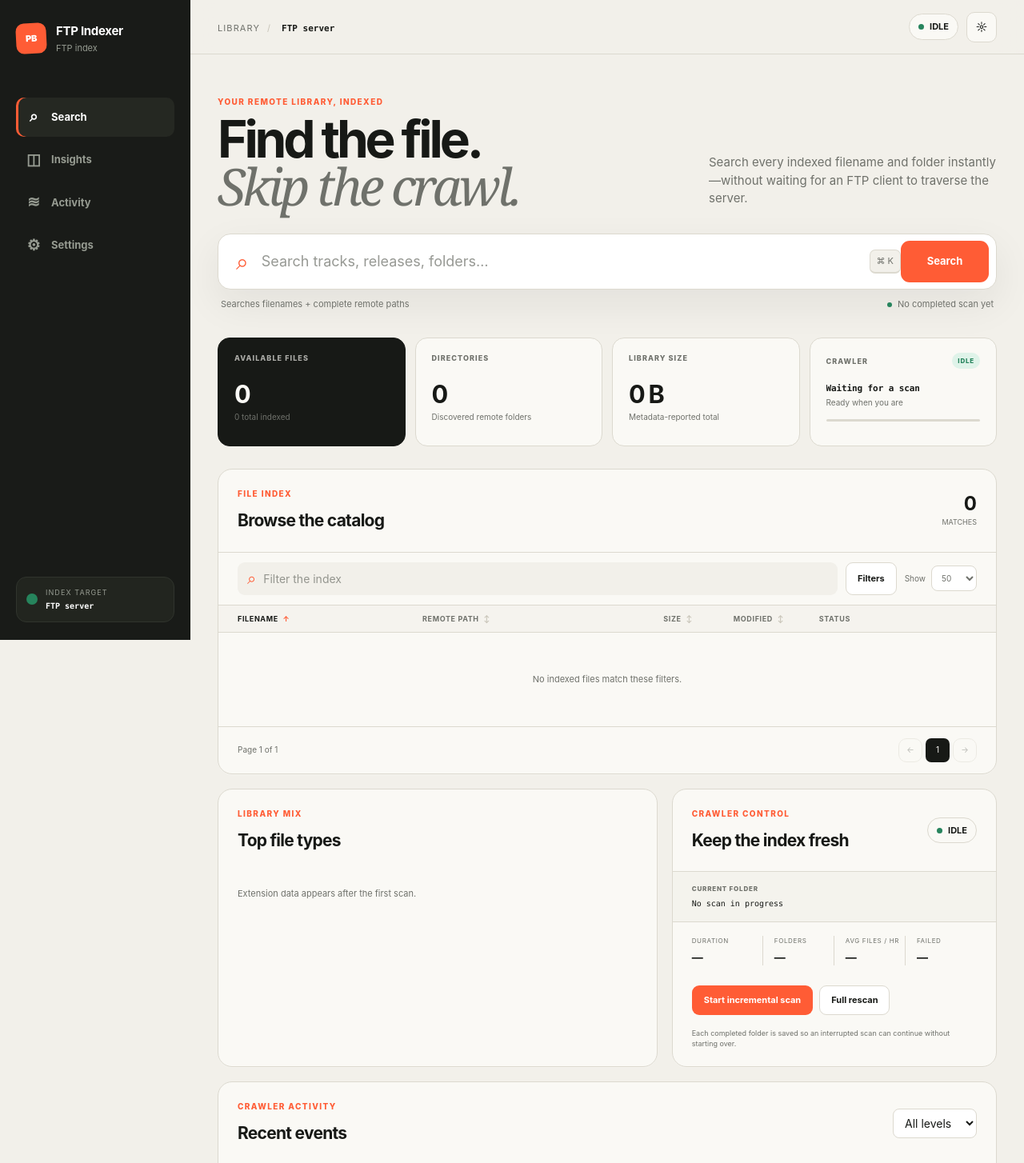
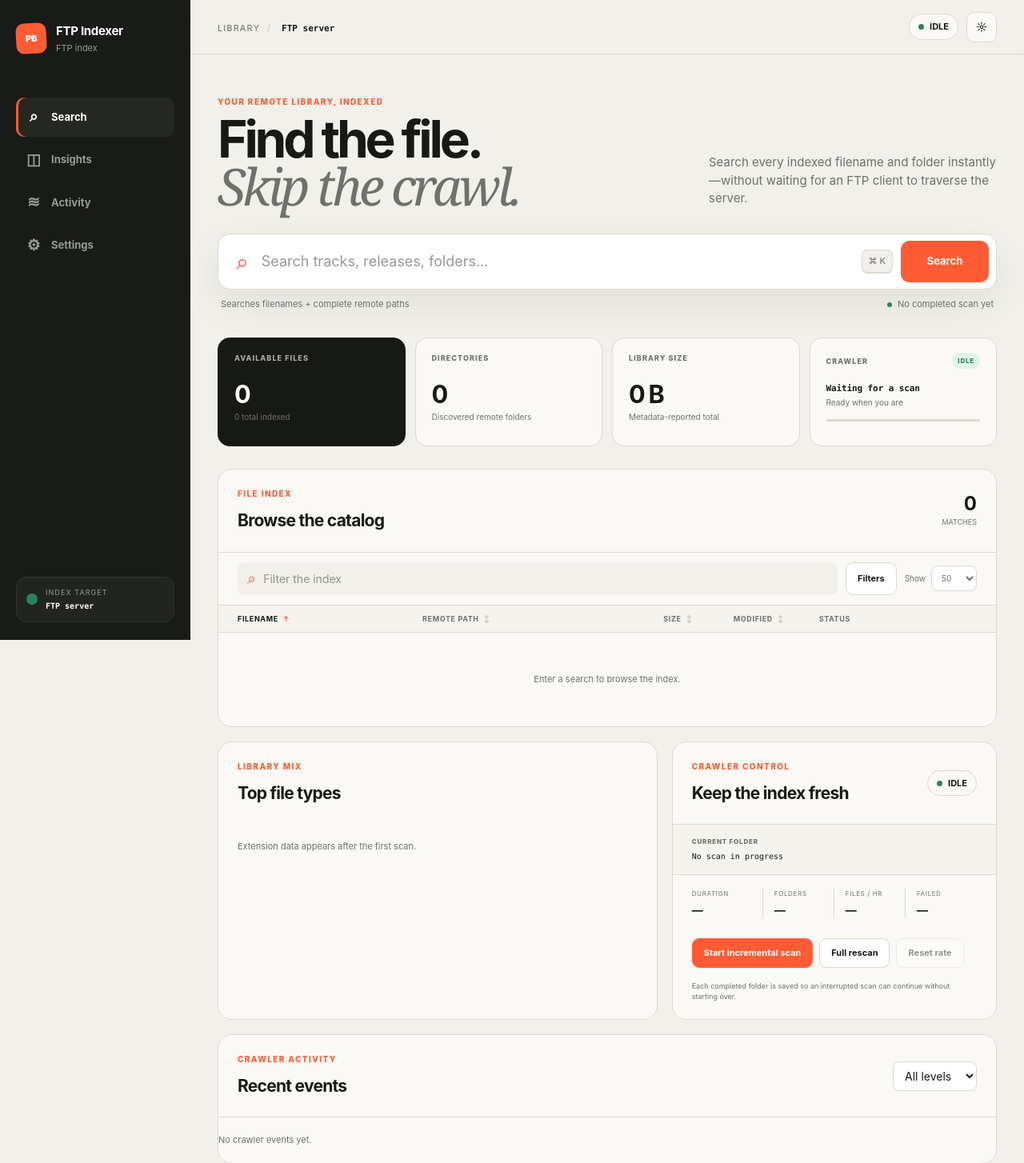
Before and after one commit to t-MURO/ftp-crawler, a FastAPI app: page / in a window 1280 px wide. Shown: the top 1454 px of the page at 80% size. Run offline with FastAPI, Linux system fonts and the light colour scheme; data that the repository does not hold is empty; parts of the project's set-up code (start-up, migrations or seed data) failed here and were passed over.

Commit message:
Add resettable crawl rate and empty search state

```diff
--- a/app/static/app.js
+++ b/app/static/app.js
@@ -21,9 +21,14 @@
   const csrfToken = document.body.dataset.csrfToken;
   const byId = (id) => document.getElementById(id);
   const resultsBody = byId("results-body");
+  const resultsPanel = resultsBody.closest(".results-panel");
+  const resultsPagination = byId("results-pagination");
   const queryInput = byId("query");
   const heroQuery = byId("hero-query");
+  const rateMeterStorageKey = "ftp-indexer-rate-meter";
   let searchInFlight = false;
+  let latestScan = null;
+  let rateMeter = loadRateMeter();
 
   function escapeHtml(value) {
     return String(value ?? "")
@@ -75,6 +80,50 @@
     if (value < 60) return `${value}s`;
     if (value < 3600) return `${Math.floor(value / 60)}m ${value % 60}s`;
     return `${Math.floor(value / 3600)}h ${Math.floor((value % 3600) / 60)}m`;
+  }
+
+  function loadRateMeter() {
+    try {
+      const value = JSON.parse(window.localStorage.getItem(rateMeterStorageKey));
+      if (
+        value
+        && typeof value.scanId === "string"
+        && Number.isFinite(value.files)
+        && Number.isFinite(value.resetAt)
+      ) {
+        return value;
+      }
+    } catch {
+      // The rate meter still works for this page when storage is unavailable.
+    }
+    return null;
+  }
+
+  function saveRateMeter(value) {
+    rateMeter = value;
+    try {
+      window.localStorage.setItem(rateMeterStorageKey, JSON.stringify(value));
+    } catch {
+      // Keep the in-memory baseline when storage is unavailable.
+    }
+  }
+
+  function processedFiles(scan) {
+    return Number(scan?.new || 0)
+      + Number(scan?.updated || 0)
+      + Number(scan?.unchanged || 0);
+  }
+
+  function displayedFilesPerHour(scan) {
+    if (!scan) return null;
+    if (!rateMeter || rateMeter.scanId !== scan.id) {
+      return scan.files_per_hour;
+    }
+    const finishedAt = scan.finished_at ? Date.parse(scan.finished_at) : NaN;
+    const measuredAt = Number.isFinite(finishedAt) ? finishedAt : Date.now();
+    const elapsedSeconds = Math.max(1, (measuredAt - rateMeter.resetAt) / 1000);
+    const filesSinceReset = Math.max(0, processedFiles(scan) - rateMeter.files);
+    return Math.round(filesSinceReset * 3600 / elapsedSeconds);
   }
 
   async function api(path, options = {}) {
@@ -189,6 +238,18 @@
     }).join("");
   }
 
+  function renderSearchPrompt(message) {
+    resultsPanel.classList.remove("is-searching");
+    resultsBody.removeAttribute("aria-busy");
+    resultsBody.innerHTML = `
+      <tr class="empty-row">
+        <td colspan="6">${escapeHtml(message)}</td>
+      </tr>`;
+    byId("result-total").textContent = "0";
+    renderPagination(1, 1);
+    resultsPagination.classList.add("hidden");
+  }
+
   function renderPagination(page, pages) {
     state.page = page;
     state.pages = pages;
@@ -211,11 +272,22 @@
 
   async function runSearch({ scroll = false } = {}) {
     if (state.controller) state.controller.abort();
+    state.controller = null;
+    if (state.q.length < 2) {
+      searchInFlight = false;
+      renderSearchPrompt(
+        state.q.length
+          ? "Enter at least two characters to search."
+          : "Enter a search to browse the index.",
+      );
+      if (scroll) byId("results-title").scrollIntoView({ behavior: "smooth", block: "start" });
+      return;
+    }
     const controller = new AbortController();
     const hasVisibleResults = Boolean(resultsBody.querySelector(".result-row"));
     state.controller = controller;
     searchInFlight = true;
-    resultsBody.closest(".results-panel").classList.add("is-searching");
+    resultsPanel.classList.add("is-searching");
     resultsBody.setAttribute("aria-busy", "true");
     if (!hasVisibleResults) {
       resultsBody.innerHTML = '<tr class="loading-row"><td colspan="6"><span class="loader"></span> Searching the index…</td></tr>';
@@ -225,6 +297,7 @@
       renderResults(result.items);
       byId("result-total").textContent = formatNumber(result.total);
       renderPagination(result.page, result.pages);
+      resultsPagination.classList.toggle("hidden", result.total === 0);
       if (scroll) byId("results-title").scrollIntoView({ behavior: "smooth", block: "start" });
     } catch (error) {
       if (error.name === "AbortError") return;
@@ -236,7 +309,7 @@
     } finally {
       if (state.controller === controller) {
         searchInFlight = false;
-        resultsBody.closest(".results-panel").classList.remove("is-searching");
+        resultsPanel.classList.remove("is-searching");
         resultsBody.removeAttribute("aria-busy");
       }
     }
@@ -293,6 +366,7 @@
   }
 
   function renderScan(scan) {
+    latestScan = scan;
     const status = scan?.status || "idle";
     const displayStatus = status.replace("_", " ");
     [byId("header-status"), byId("control-status")].forEach((element) => {
@@ -325,9 +399,11 @@
     byId("crawler-progress-bar").style.width = `${scan?.progress_percent || 0}%`;
     byId("scan-duration").textContent = formatDuration(scan?.duration_seconds);
     byId("scan-folders").textContent = scan ? `${formatNumber(scan.directories_scanned)} / ${formatNumber(scan.directories_queued)}` : "—";
-    byId("scan-rate").textContent = Number.isFinite(scan?.files_per_hour)
-      ? formatNumber(scan.files_per_hour)
+    const filesPerHour = displayedFilesPerHour(scan);
+    byId("scan-rate").textContent = Number.isFinite(filesPerHour)
+      ? formatNumber(filesPerHour)
       : "—";
+    byId("scan-rate-reset").disabled = status !== "running";
     byId("scan-failed").textContent = scan ? formatNumber(scan.failed) : "—";
     byId("server-pulse").style.background = status === "failed" ? "var(--red)" : "var(--green)";
   }
@@ -359,6 +435,17 @@
     } catch (error) {
       toast(error.message, "error");
     }
+  }
+
+  function resetScanRate() {
+    if (!latestScan || latestScan.status !== "running") return;
+    saveRateMeter({
+      scanId: latestScan.id,
+      files: processedFiles(latestScan),
+      resetAt: Date.now(),
+    });
+    renderScan(latestScan);
+    toast("Rate meter reset");
   }
 
   async function loadLogs() {
@@ -499,7 +586,10 @@
       state.q = nextQuery;
       state.page = 1;
       window.clearTimeout(debounceTimer);
-      if (state.q.length === 1) return;
+      if (state.q.length < 2) {
+        runSearch();
+        return;
+      }
       debounceTimer = window.setTimeout(() => runSearch(), 500);
     });
     byId("search-form").addEventListener("submit", (event) => {
@@ -574,6 +664,7 @@
     byId("scan-full").addEventListener("click", () => scanAction("/api/scans", { mode: "full" }));
     byId("scan-stop").addEventListener("click", () => scanAction("/api/scans/stop"));
     byId("scan-resume").addEventListener("click", () => scanAction("/api/scans/continue"));
+    byId("scan-rate-reset").addEventListener("click", resetScanRate);
     byId("log-level").addEventListener("change", loadLogs);
     byId("settings-form").addEventListener("submit", saveSettings);
     byId("reset-data-open").addEventListener("click", () => {
--- a/app/static/styles.css
+++ b/app/static/styles.css
@@ -458,6 +458,10 @@
   padding: 5px 8px;
 }
 
+.hero-search kbd {
+  margin-right: 10px;
+}
+
 .hero-search button {
   align-self: stretch;
   background: var(--accent);
--- a/app/templates/index.html
+++ b/app/templates/index.html
@@ -202,14 +202,14 @@
               </tr>
             </thead>
             <tbody id="results-body">
-              <tr class="loading-row">
-                <td colspan="6"><span class="loader"></span> Loading the index…</td>
+              <tr class="empty-row">
+                <td colspan="6">Enter a search to browse the index.</td>
               </tr>
             </tbody>
           </table>
         </div>
 
-        <div class="pagination">
+        <div class="pagination hidden" id="results-pagination">
           <span id="page-summary">Page 1 of 1</span>
           <div>
             <button class="icon-button" id="page-prev" type="button" aria-label="Previous page">←</button>
@@ -247,7 +247,7 @@
           <div class="scan-stat-row">
             <span><small>DURATION</small><strong id="scan-duration">—</strong></span>
             <span><small>FOLDERS</small><strong id="scan-folders">—</strong></span>
-            <span><small>AVG FILES / HR</small><strong id="scan-rate">—</strong></span>
+            <span><small>FILES / HR</small><strong id="scan-rate">—</strong></span>
             <span><small>FAILED</small><strong id="scan-failed">—</strong></span>
           </div>
           <div class="scan-actions">
@@ -255,6 +255,7 @@
             <button class="button button-secondary" id="scan-full" type="button">Full rescan</button>
             <button class="button button-danger hidden" id="scan-stop" type="button">Stop safely</button>
             <button class="button button-primary hidden" id="scan-resume" type="button">Continue scan</button>
+            <button class="button button-secondary" id="scan-rate-reset" type="button" disabled>Reset rate</button>
           </div>
           <p class="control-note" id="scan-note">Each completed folder is saved so an interrupted scan can continue without starting over.</p>
         </article>
```
Also changed, not shown: tests/test_static_assets.py (+15 -0 lines).
